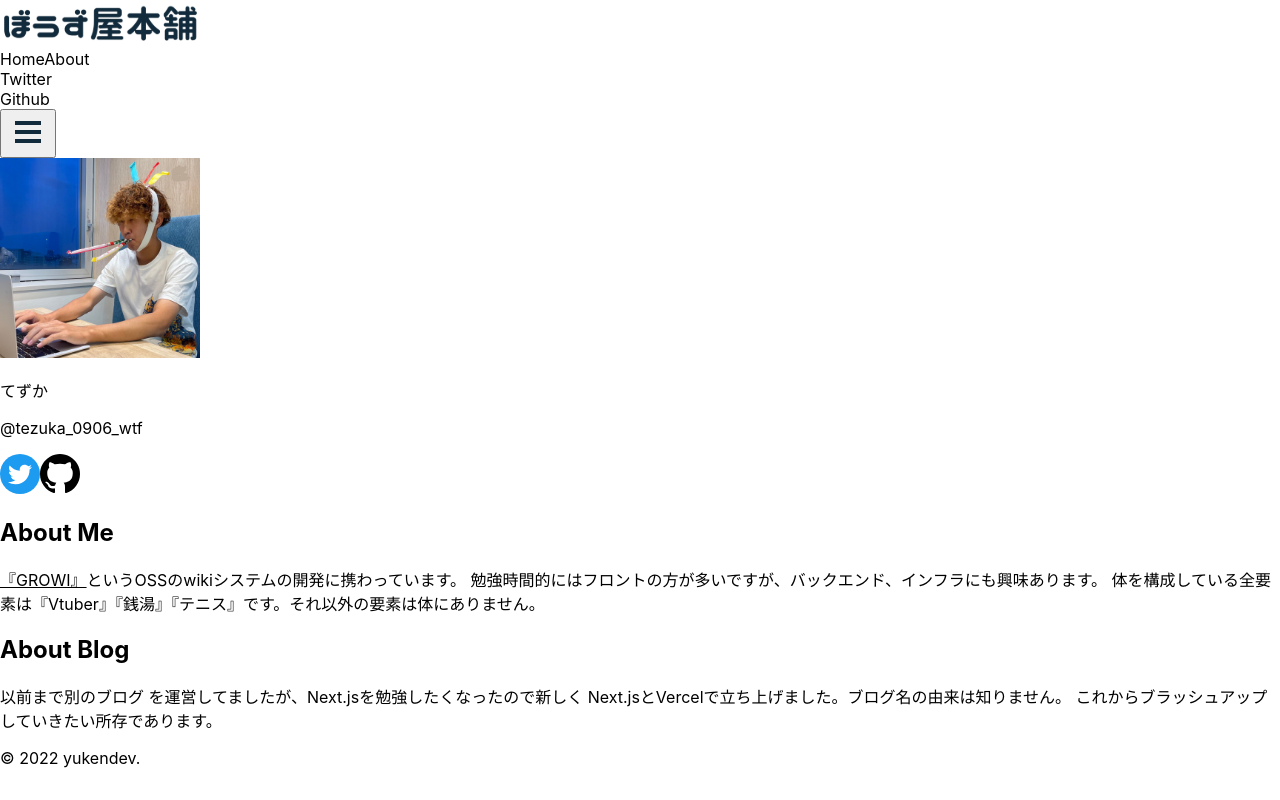
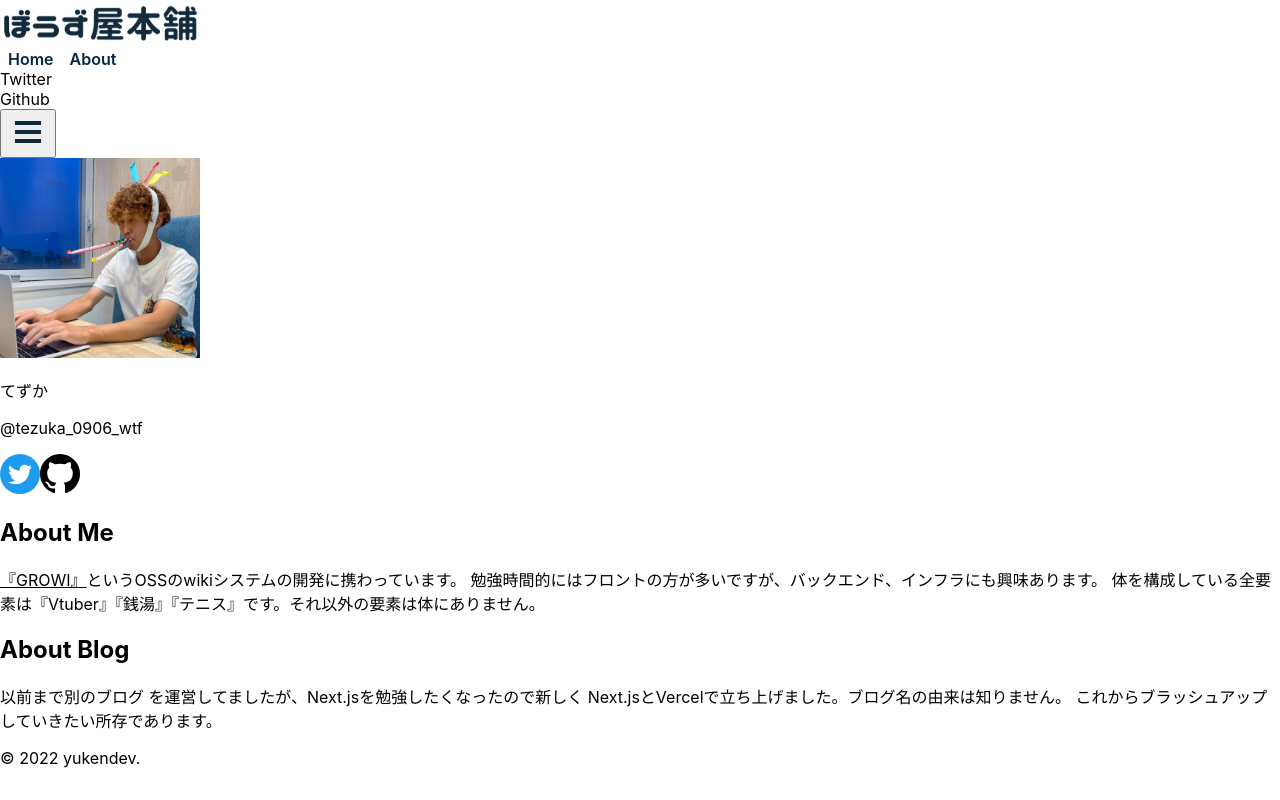
Before and after one commit to yukendev/blog, a Next.js app: page /me in a window 1280 px wide. Built offline with nearby package versions, Linux system fonts and the light colour scheme; no server answers.

Commit message:
stle: refactor HeaderContentButton with css modules

```diff
--- /dev/null
+++ b/components/atoms/HeaderContentButton.module.scss
@@ -0,0 +1,12 @@
+@use 'styles/variables' as var;
+@use 'styles/mixins' as mixins;
+
+.header-content-button {
+  padding: 0.25rem 0.5rem;
+  color: var.$my_text_color;
+  cursor: pointer;
+  font-weight: 600;
+  &:hover {
+    @include mixins.text-decoration-underline;
+  }
+}
--- a/components/atoms/HeaderContentButton.tsx
+++ b/components/atoms/HeaderContentButton.tsx
@@ -1,15 +1,16 @@
 import Link from 'next/link';
+import styles from './HeaderContentButton.module.scss';
 
-type Props = {
+type HeaderContentButtonProps = {
   title: string;
   href: string;
 };
 
 // サイト内で画面遷移するボタン
-export const HeaderContentButton = (props: Props): JSX.Element => (
+export const HeaderContentButton = (
+  props: HeaderContentButtonProps,
+): JSX.Element => (
   <Link href={props.href}>
-    <a className='px-2 py-1 mx-3 text-myTextColor cursor-pointer deco-underline-text font-semibold'>
-      {props.title}
-    </a>
+    <a className={styles['header-content-button']}>{props.title}</a>
   </Link>
 );
```
